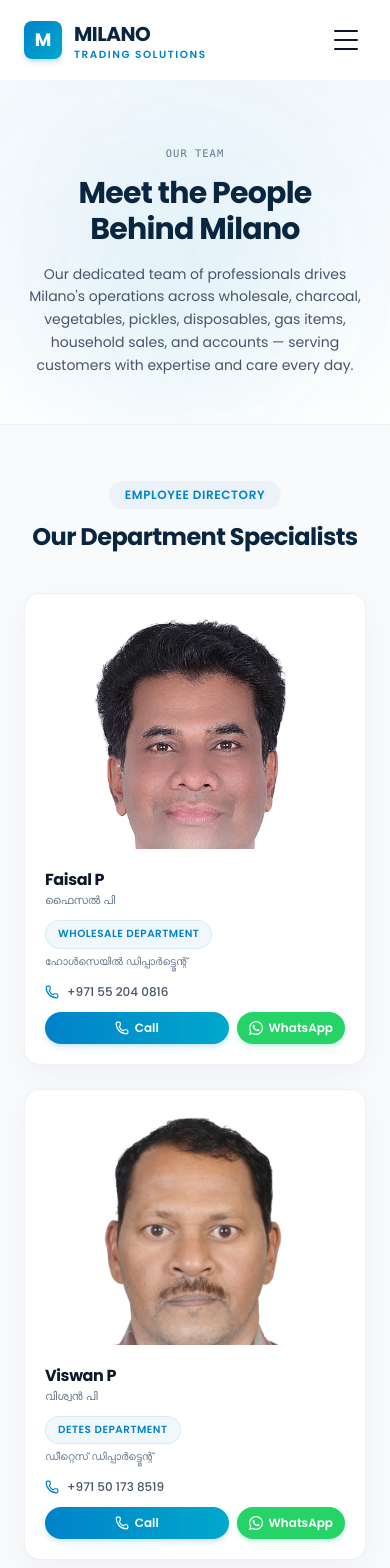
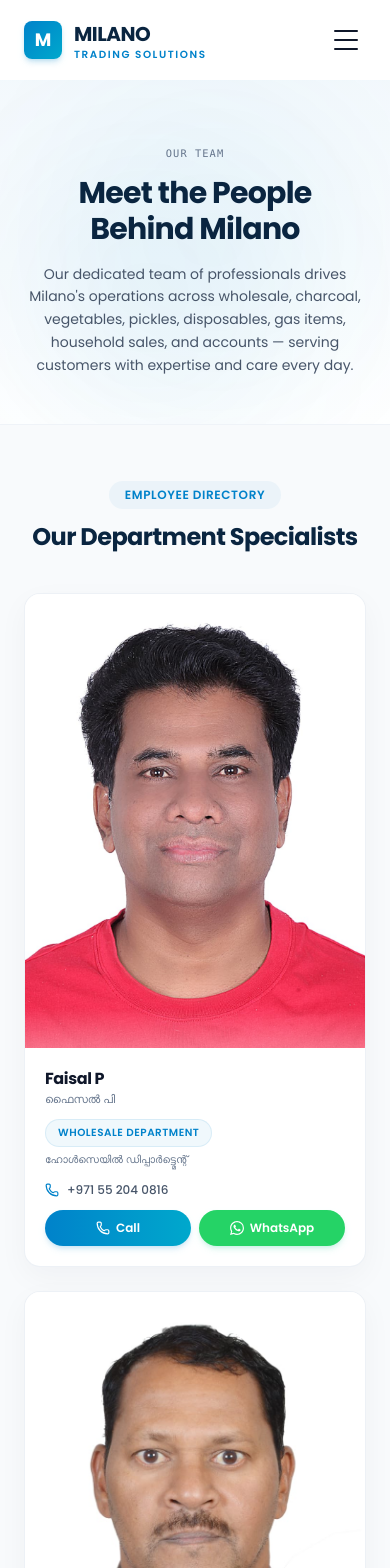
Before and after one commit to HARISALIP/milano_omega, a React (Vite) app: page /employees in a window 390 px wide. Shown: the top 1568 px of the page. Built offline with nearby package versions, Linux system fonts and the light colour scheme.

Commit message:
fix: show full employee photo (portrait ratio) and improve mobile layout

```diff
--- a/src/pages/Employees.jsx
+++ b/src/pages/Employees.jsx
@@ -141,14 +141,14 @@ function EmployeeCard({ employee, index }) {
       {/* Top accent line */}
       <div className="absolute top-0 left-0 right-0 h-0.5 bg-gradient-to-r from-brand-blue to-brand-cyan opacity-0 group-hover:opacity-100 transition-opacity duration-300" />
 
-      {/* Photo area */}
-      <div className="relative w-full aspect-[4/3] overflow-hidden bg-brand-alt">
+      {/* Photo area — portrait ratio so full body is visible */}
+      <div className="relative w-full aspect-[3/4] overflow-hidden bg-brand-alt">
         {employee.photo ? (
           <img
             src={employee.photo}
             alt={`${employee.name} – ${employee.department}`}
             loading="lazy"
-            className="w-full h-full object-cover object-top transition-transform duration-500 group-hover:scale-105"
+            className="w-full h-full object-cover object-center transition-transform duration-500 group-hover:scale-105"
           />
         ) : (
           <AvatarFallback name={employee.name} />
@@ -195,12 +195,12 @@ function EmployeeCard({ employee, index }) {
           <span>{employee.phone}</span>
         </a>
 
-        {/* Action buttons row */}
-        <div className="flex gap-2">
+        {/* Action buttons row — flex-wrap keeps both buttons on small screens */}
+        <div className="flex flex-wrap gap-2">
           {/* Call button */}
           <a
             href={employee.telLink}
-            className="flex-1 flex items-center justify-center gap-1.5 py-2 px-3 bg-gradient-to-r from-brand-blue to-brand-cyan text-white text-xs font-semibold rounded-full shadow-md shadow-brand-blue/15 hover:shadow-lg hover:shadow-brand-blue/25 hover:-translate-y-0.5 transition-all duration-300 focus:outline-none focus-visible:ring-2 focus-visible:ring-brand-blue focus-visible:ring-offset-2"
+            className="flex-1 min-w-[90px] flex items-center justify-center gap-1.5 py-2.5 px-3 bg-gradient-to-r from-brand-blue to-brand-cyan text-white text-xs font-semibold rounded-full shadow-md shadow-brand-blue/15 hover:shadow-lg hover:shadow-brand-blue/25 hover:-translate-y-0.5 transition-all duration-300 focus:outline-none focus-visible:ring-2 focus-visible:ring-brand-blue focus-visible:ring-offset-2"
             aria-label={`Call ${employee.name}`}
           >
             <Phone className="w-3.5 h-3.5 shrink-0" />
@@ -212,7 +212,7 @@ function EmployeeCard({ employee, index }) {
             href={employee.whatsapp}
             target="_blank"
             rel="noopener noreferrer"
-            className="flex items-center justify-center gap-1.5 py-2 px-3 bg-[#25D366] text-white text-xs font-semibold rounded-full shadow-md shadow-emerald-500/15 hover:shadow-lg hover:shadow-emerald-500/25 hover:-translate-y-0.5 transition-all duration-300 focus:outline-none focus-visible:ring-2 focus-visible:ring-emerald-500 focus-visible:ring-offset-2"
+            className="flex-1 min-w-[90px] flex items-center justify-center gap-1.5 py-2.5 px-3 bg-[#25D366] text-white text-xs font-semibold rounded-full shadow-md shadow-emerald-500/15 hover:shadow-lg hover:shadow-emerald-500/25 hover:-translate-y-0.5 transition-all duration-300 focus:outline-none focus-visible:ring-2 focus-visible:ring-emerald-500 focus-visible:ring-offset-2"
             aria-label={`WhatsApp ${employee.name}`}
           >
             <WhatsAppIcon className="w-3.5 h-3.5 shrink-0" />
```
